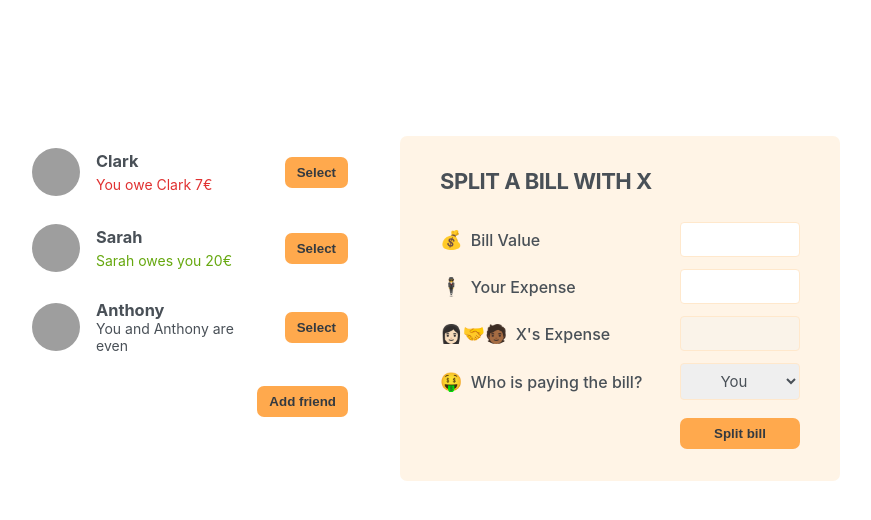
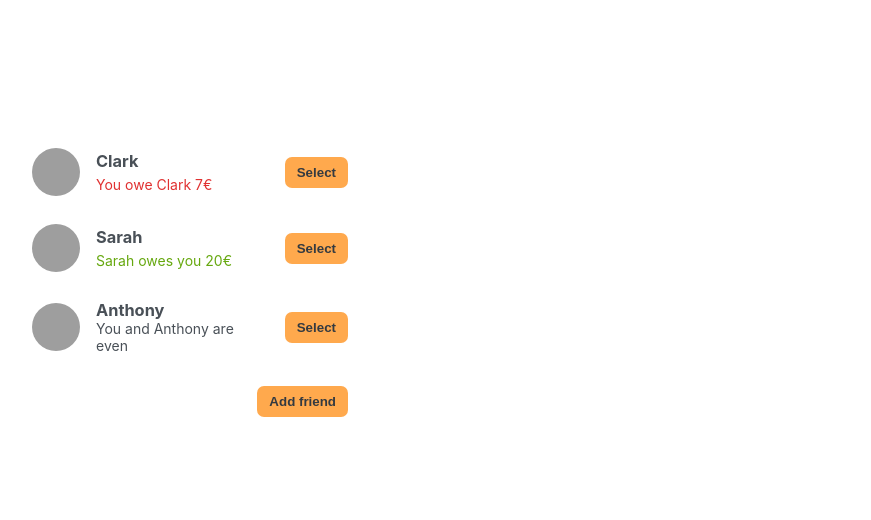
Before and after one commit to Ifeoluwa-cloud/Eat-n-split-App, a React (Create React App) app: page / in a window 1280 px wide. Shown: the top 520 px of the page, without its empty margins (210-1081 px from the left). Built offline with nearby package versions, Linux system fonts and the light colour scheme; grey boxes are pictures that could not be loaded.

Commit message:
Refractor FormSplitBill component

```diff
--- a/src/App.js
+++ b/src/App.js
@@ -31,7 +31,9 @@
 export default function App() {
   const [showAddFriend, setShowAddFriend] = useState(false);
 
-  const [friends, setFriends] = useState(initialFriends)
+  const [friends, setFriends] = useState(initialFriends);
+
+  const [selectedFriend, setSelectedFriend] = useState(null);
 
   function handleShowAddFriend() {
     setShowAddFriend((show) => !show);
@@ -42,33 +44,51 @@
     setShowAddFriend(false);
   }
 
+  function handleSelection(friend) {
+      // setSelectedFriend(friend);
+    setSelectedFriend((cur) => (cur?.id === friend.id ?
+    null : friend));
+    setShowAddFriend(false);
+  }
+
   return (
     <div className ="app">
       <div className="sidebar">
-          <FriendsList friends={friends}/>
+          <FriendsList
+            friends={friends}
+            selectedFriend={selectedFriend}
+            onSelection={handleSelection}
+          />
           {showAddFriend && <FormAddFriend onAddFriend={handleAddFriend} />}
           <Button onClick={handleShowAddFriend}>{showAddFriend ? 'Close': 'Add friend'}</Button>
       </div>
 
-      <FormSplitBill />
+      {selectedFriend && <FormSplitBill selectedFriend={selectedFriend} />}
     </div>
   );
 }
 
-function FriendsList({ friends }) {
+function FriendsList({ friends, onSelection, selectedFriend }) {
 
   return (
       <ul>
             {friends.map((friend) => (
-              <Friend friend={friend} key={friend.id}/>
+              <Friend
+                friend={friend}
+                key={friend.id}
+                selectedFriend={selectedFriend}
+                onSelection={onSelection}
+              />
             ))}
       </ul>
   );
 }
 
-function Friend({ friend }) {
+function Friend({ friend, onSelection, selectedFriend }) {
+  const isSelected = selectedFriend?.id === friend.id;
+
   return (
-    <li>
+    <li className={isSelected ? "selected" : "" }>
           <img src={friend.image} alt={friend.name} />
           <h3>{friend.name}</h3>
 
@@ -90,7 +110,7 @@
                   </p>
           )}
 
-          <Button>Select</Button>
+          <Button onClick={() => onSelection(friend)}>{isSelected ? "Close" : "Select"}</Button>
         </li>
   );
 }
@@ -136,24 +156,40 @@
   </form>
 }
 
-function FormSplitBill() {
+function FormSplitBill({ selectedFriend }) {
+  const [bill, setBill] = useState("");
+  const [paidByUser, setPaidByUser] = useState("");
+  const paidByFriend = bill ? bill - paidByUser : '';
+  const [whoIsPaying, setWhoIsPaying] = useState("user");
+
   return (
     <form className="form-split-bill">
-        <h2>Split a bill with X</h2>
+        <h2>Split a bill with {selectedFriend.name}</h2>
 
         <label>💰 Bill Value</label>
-        <input type="text" />
+        <input
+          type="text"
+          value={bill}
+          onChange={(e) => setBill(Number(e.target.value))}
+        />
 
         <label>🕴 Your Expense</label>
-        <input type="text" />
+        <input
+          type="text"
+          value={paidByUser}
+          onChange={(e)=> setPaidByUser(Number(e.target.value) > bill ? paidByUser : Number(e.target.value))}
+        />
 
-        <label>👩🏻‍🤝‍🧑🏾 X's Expense</label>
-        <input type="text" disabled/>
+        <label>👩🏻‍🤝‍🧑🏾 {selectedFriend.name}'s Expense</label>
+        <input type="text" disabled value={paidByFriend}/>
 
         <label>🤑 Who is paying the bill?</label>
-        <select>
+        <select
+          value={whoIsPaying}
+          onChange={(e) => setWhoIsPaying(e.target.value)}
+       >
           <option value="user">You</option>
-          <option value="friend">X</option>
+          <option value="friend">{selectedFriend.name}</option>
         </select>
 
         <Button>Split bill</Button>
```
